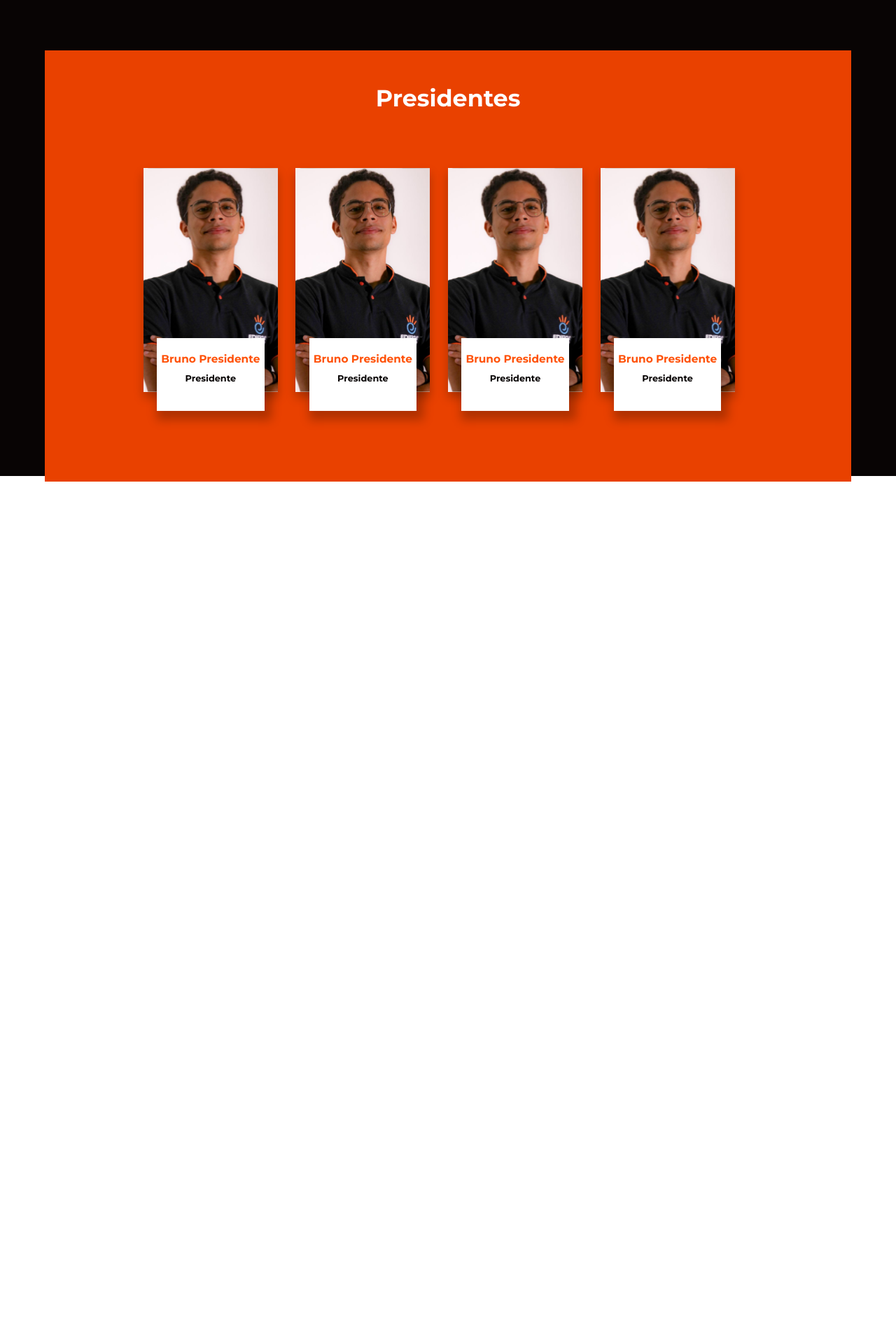
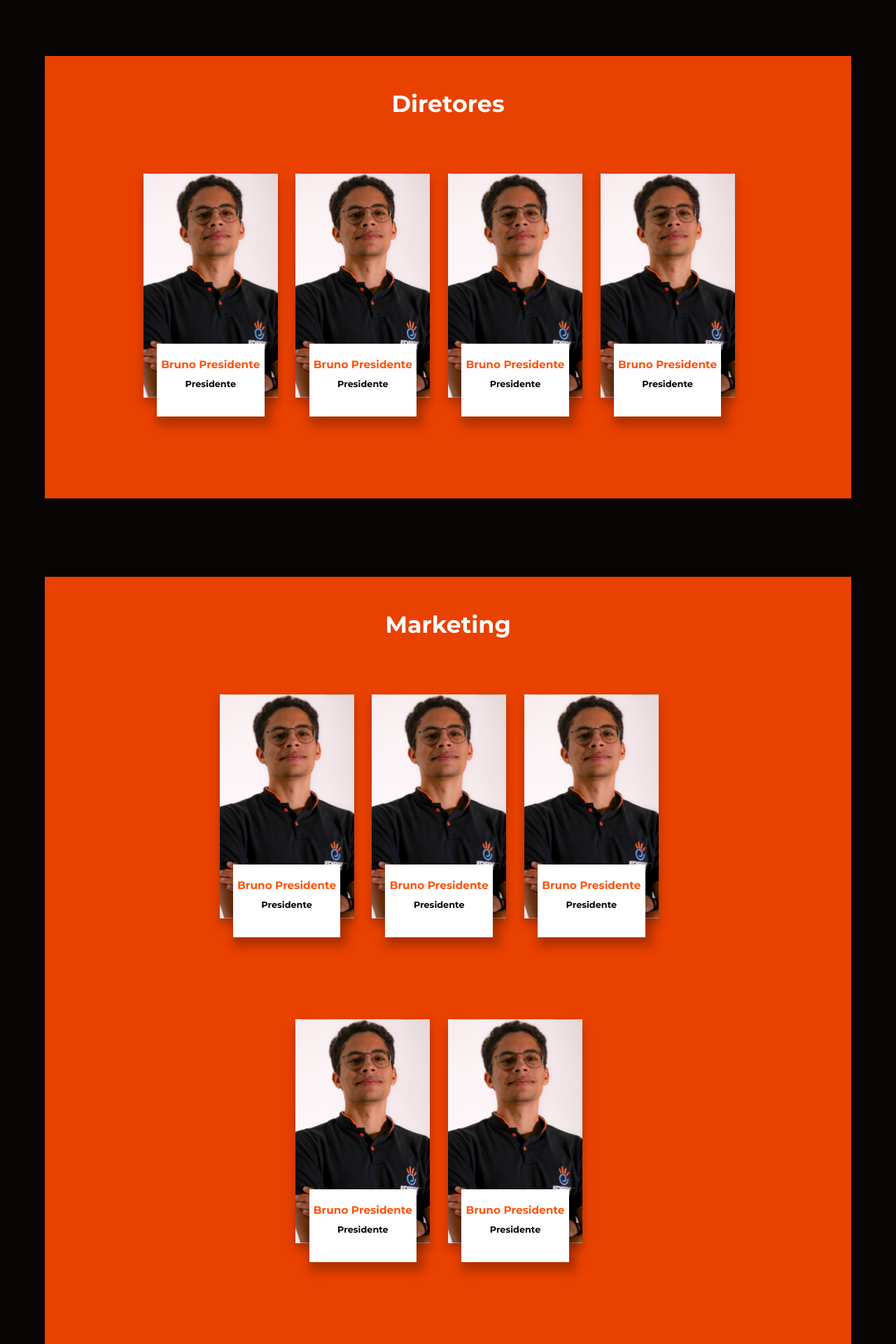
Before and after one commit to FrancioXavier/landing-page-edifique, a Next.js app: page /nossa-equipe in a window 1280 px wide. Shown: the part 120-2040 px from the top of the page at 70% size. Before the commit the page ends 808 px from the top, so only its background shows below. Built offline with nearby package versions, Linux system fonts and the light colour scheme.

Commit message:
Content adjustments

```diff
--- a/src/Containers/HomePage/styled.ts
+++ b/src/Containers/HomePage/styled.ts
@@ -160,7 +160,7 @@ export const ContentSection = styled.div`
     }
   }
   h2 {
-    font-size: 70px;
+    font-size: 60px;
     font-weight: bold;
     text-align: left;
 
--- a/src/Containers/OurTeam/index.tsx
+++ b/src/Containers/OurTeam/index.tsx
@@ -1,99 +1,191 @@
 import { Header } from '@/components/Header';
-import {
-  Card,
-  Content,
-  Container,
-  Cards,
-  CardName,
-  Title,
-  SubTitle,
-} from './styled';
+import { Content, ContainerCards, Cards } from './styled';
 import { TitlePage } from '../HomePage/styled';
-import Image from 'next/image';
 import bruno from '@/config/img/stories/bruno.svg';
+import { CardComponent } from '@/components/Card';
+import { Container, Row } from 'react-bootstrap';
 
 export default function OurTeam() {
   return (
     <>
       <Header />
       <Content>
+        <ContainerCards>
+          <TitlePage>Diretores</TitlePage>
+          <Cards>
             <Container>
-          <TitlePage>Presidentes</TitlePage>
+              <Row className="gx-0">
+                <CardComponent
+                  img={bruno.src}
+                  title="Bruno Presidente"
+                  subtitle="Presidente"
+                />
+                <CardComponent
+                  img={bruno.src}
+                  title="Bruno Presidente"
+                  subtitle="Presidente"
+                />
+                <CardComponent
+                  img={bruno.src}
+                  title="Bruno Presidente"
+                  subtitle="Presidente"
+                />
+                <CardComponent
+                  img={bruno.src}
+                  title="Bruno Presidente"
+                  subtitle="Presidente"
+                />
+              </Row>
+            </Container>
+          </Cards>
+        </ContainerCards>
+
+        <ContainerCards>
+          <TitlePage>Marketing</TitlePage>
           <Cards>
-            <Card>
-              <Image
-                src={bruno.src}
-                width={100}
-                height={100}
-                alt="teste"
-                style={{
-                  position: 'absolute',
-                  height: '40vh',
-                  width: '15vw',
-                  objectFit: 'cover',
-                }}
+            <Container>
+              <Row className="gx-0">
+                <CardComponent
+                  img={bruno.src}
+                  title="Bruno Presidente"
+                  subtitle="Presidente"
                 />
-              <CardName>
-                <Title>Bruno Presidente</Title>
-                <SubTitle>Presidente</SubTitle>
-              </CardName>
-            </Card>
-            <Card>
-              <Image
-                src={bruno.src}
-                width={100}
-                height={100}
-                alt="teste"
-                style={{
-                  position: 'absolute',
-                  height: '40vh',
-                  width: '15vw',
-                  objectFit: 'cover',
-                }}
+                <CardComponent
+                  img={bruno.src}
+                  title="Bruno Presidente"
+                  subtitle="Presidente"
                 />
-              <CardName>
-                <Title>Bruno Presidente</Title>
-                <SubTitle>Presidente</SubTitle>
-              </CardName>
-            </Card>
-            <Card>
-              <Image
-                src={bruno.src}
-                width={100}
-                height={100}
-                alt="teste"
-                style={{
-                  position: 'absolute',
-                  height: '40vh',
-                  width: '15vw',
-                  objectFit: 'cover',
-                }}
+                <CardComponent
+                  img={bruno.src}
+                  title="Bruno Presidente"
+                  subtitle="Presidente"
                 />
-              <CardName>
-                <Title>Bruno Presidente</Title>
-                <SubTitle>Presidente</SubTitle>
-              </CardName>
-            </Card>
-            <Card>
-              <Image
-                src={bruno.src}
-                width={100}
-                height={100}
-                alt="teste"
-                style={{
-                  position: 'absolute',
-                  height: '40vh',
-                  width: '15vw',
-                  objectFit: 'cover',
-                }}
+              </Row>
+              <Row className="gx-0 justify-content-center align-items-center">
+                <CardComponent
+                  img={bruno.src}
+                  title="Bruno Presidente"
+                  subtitle="Presidente"
                 />
-              <CardName>
-                <Title>Bruno Presidente</Title>
-                <SubTitle>Presidente</SubTitle>
-              </CardName>
-            </Card>
+                <CardComponent
+                  img={bruno.src}
+                  title="Bruno Presidente"
+                  subtitle="Presidente"
+                />
+              </Row>
+            </Container>
           </Cards>
+        </ContainerCards>
+
+        <ContainerCards>
+          <TitlePage>Administrativo</TitlePage>
+          <Cards>
+            <Container>
+              <Row className="gx-0">
+                <CardComponent
+                  img={bruno.src}
+                  title="Bruno Presidente"
+                  subtitle="Presidente"
+                />
+                <CardComponent
+                  img={bruno.src}
+                  title="Bruno Presidente"
+                  subtitle="Presidente"
+                />
+                <CardComponent
+                  img={bruno.src}
+                  title="Bruno Presidente"
+                  subtitle="Presidente"
+                />
+              </Row>
+              <Row className="gx-0 justify-content-center align-items-center">
+                <CardComponent
+                  img={bruno.src}
+                  title="Bruno Presidente"
+                  subtitle="Presidente"
+                />
+                <CardComponent
+                  img={bruno.src}
+                  title="Bruno Presidente"
+                  subtitle="Presidente"
+                />
+              </Row>
             </Container>
+          </Cards>
+        </ContainerCards>
+        <ContainerCards>
+          <TitlePage>Gente e Gestão</TitlePage>
+          <Cards>
+            <Container>
+              <Row className="gx-0">
+                <CardComponent
+                  img={bruno.src}
+                  title="Bruno Presidente"
+                  subtitle="Presidente"
+                />
+                <CardComponent
+                  img={bruno.src}
+                  title="Bruno Presidente"
+                  subtitle="Presidente"
+                />
+                <CardComponent
+                  img={bruno.src}
+                  title="Bruno Presidente"
+                  subtitle="Presidente"
+                />
+              </Row>
+              <Row className="gx-0 justify-content-center align-items-center">
+                <CardComponent
+                  img={bruno.src}
+                  title="Bruno Presidente"
+                  subtitle="Presidente"
+                />
+                <CardComponent
+                  img={bruno.src}
+                  title="Bruno Presidente"
+                  subtitle="Presidente"
+                />
+              </Row>
+            </Container>
+          </Cards>
+        </ContainerCards>
+
+        <ContainerCards>
+          <TitlePage>Institucional</TitlePage>
+          <Cards>
+            <Container>
+              <Row className="gx-0">
+                <CardComponent
+                  img={bruno.src}
+                  title="Bruno Presidente"
+                  subtitle="Presidente"
+                />
+                <CardComponent
+                  img={bruno.src}
+                  title="Bruno Presidente"
+                  subtitle="Presidente"
+                />
+                <CardComponent
+                  img={bruno.src}
+                  title="Bruno Presidente"
+                  subtitle="Presidente"
+                />
+              </Row>
+              <Row className="gx-0 justify-content-center align-items-center">
+                <CardComponent
+                  img={bruno.src}
+                  title="Bruno Presidente"
+                  subtitle="Presidente"
+                />
+                <CardComponent
+                  img={bruno.src}
+                  title="Bruno Presidente"
+                  subtitle="Presidente"
+                />
+              </Row>
+            </Container>
+          </Cards>
+        </ContainerCards>
       </Content>
     </>
   );
--- a/src/Containers/OurTeam/styled.ts
+++ b/src/Containers/OurTeam/styled.ts
@@ -1,17 +1,17 @@
 import styled from 'styled-components';
 
 export const Content = styled.div`
-  height: 100vh;
+  height: fit-content;
   width: 100%;
   background-color: ${({ theme }) => theme.colors.black};
   display: flex;
-  flex-direction: row;
+  flex-direction: column;
   justify-content: center;
   align-items: center;
   padding-top: 200px;
 `;
 
-export const Container = styled.div`
+export const ContainerCards = styled.div`
   height: fit-content;
   width: 90vw;
   background: ${({ theme }) => theme.colors.darkPrimary};
@@ -19,47 +19,10 @@ export const Container = styled.div`
   flex-direction: column;
   justify-content: center;
   align-items: center;
-  padding: 3rem 0 10vw 0;
-`;
-
-export const Card = styled.div`
-  width: 15vw;
-  height: 40vh;
-  background: ${({ theme }) => theme.colors.white};
-  display: flex;
-  margin-right: 2vw;
-  box-shadow: 0px 8px 13px 0px rgba(0, 0, 0, 0.25);
+  padding: 3rem 0 0 0;
+  margin-bottom: 7rem;
 `;
 
 export const Cards = styled.div`
-  display: flex;
+  display: grid;
 `;
-
-export const CardName = styled.div`
-  position: relative;
-  width: 12vw;
-  height: 13vh;
-  background: ${({ theme }) => theme.colors.white};
-  margin-top: 19vw;
-  margin-left: 1.5vw;
-  box-shadow: 5px 8px 13px 5px rgba(0, 0, 0, 0.25);
-  display: flex;
-  flex-direction: column;
-  justify-content: center;
-  align-items: center;
-`;
-
-export const Title = styled.h2`
-  color: ${({ theme }) => theme.colors.primary};
-  font-size: 1.2vw;
-  font-weight: bolder;
-  text-align: center;
-`;
-
-export const SubTitle = styled.p`
-  color: ${({ theme }) => theme.colors.black};
-  font-size: 18px;
-  font-weight: bolder;
-  text-align: center;
-  font-size: 1vw;
-`;
--- /dev/null
+++ b/src/components/Card/index.tsx
@@ -0,0 +1,30 @@
+import Image from 'next/image';
+import { Card, CardName, SubTitle, Title } from './styled';
+
+export function CardComponent(props: {
+  img: string;
+  title: string;
+  subtitle: string;
+}) {
+  const { img, title, subtitle } = props;
+  return (
+    <Card>
+      <Image
+        src={img}
+        width={100}
+        height={100}
+        alt="teste"
+        style={{
+          position: 'absolute',
+          height: '40vh',
+          width: '15vw',
+          objectFit: 'cover',
+        }}
+      />
+      <CardName>
+        <Title>{title}</Title>
+        <SubTitle>{subtitle}</SubTitle>
+      </CardName>
+    </Card>
+  );
+}
--- /dev/null
+++ b/src/components/Card/styled.ts
@@ -0,0 +1,44 @@
+import styled from 'styled-components';
+
+export const Card = styled.div`
+  width: 15vw;
+  height: 40vh;
+  background: ${({ theme }) => theme.colors.white};
+  display: flex;
+  margin-right: 2vw;
+  box-shadow: 0px 8px 13px 0px rgba(0, 0, 0, 0.25);
+  margin-bottom: 9rem;
+`;
+
+export const Cards = styled.div`
+  display: flex;
+`;
+
+export const CardName = styled.div`
+  position: relative;
+  width: 12vw;
+  height: 13vh;
+  background: ${({ theme }) => theme.colors.white};
+  margin-top: 19vw;
+  margin-left: 1.5vw;
+  box-shadow: 5px 8px 13px 5px rgba(0, 0, 0, 0.25);
+  display: flex;
+  flex-direction: column;
+  justify-content: center;
+  align-items: center;
+`;
+
+export const Title = styled.h2`
+  color: ${({ theme }) => theme.colors.primary};
+  font-size: 1.2vw;
+  font-weight: bolder;
+  text-align: center;
+`;
+
+export const SubTitle = styled.p`
+  color: ${({ theme }) => theme.colors.black};
+  font-size: 18px;
+  font-weight: bolder;
+  text-align: center;
+  font-size: 1vw;
+`;
--- a/src/components/Header/index.tsx
+++ b/src/components/Header/index.tsx
@@ -29,7 +29,7 @@ export const Header = () => {
             </a>
           </div>
           <div className="col d-flex flex-row justify-content-end align-items-center">
-            <Link href="#" className="buttonGradient">
+            <Link href="#about-us" className="buttonGradient">
               <p
                 className="mx-3 px-1 py-1"
                 style={{ marginBottom: 0, fontSize: '1vw' }}
@@ -37,7 +37,7 @@ export const Header = () => {
                 Quem somos
               </p>
             </Link>
-            <Link href="#" className="buttonGradient">
+            <Link href="#inspirations" className="buttonGradient">
               <p
                 className="mx-3 px-1 py-1"
                 style={{ marginBottom: 0, fontSize: '1vw' }}
```
Also changed, not shown: src/Containers/HomePage/index.tsx (+15 -7 lines), src/components/Carousel/Stories/index.tsx (+104 -2 lines), 1 other file (tests, documents, lock files or other folders). Lines whose indentation alone changed are shown as unchanged.
